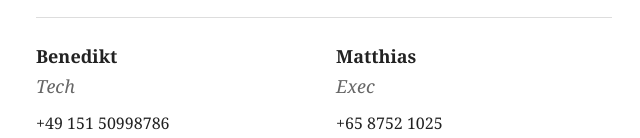
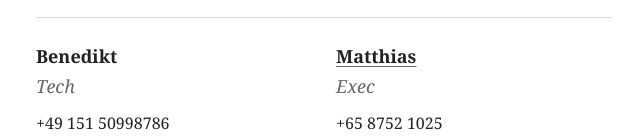
Before and after one commit to tokengeist/tokengeist.github.io, a plain HTML site: page jensen/index.html in a window 1280 px wide. Shown: the part 662-800 px from the top of the page, 316-956 px from the left. Drawn offline with Linux system fonts and the light colour scheme.

Commit message:
Link Matthias's name to paquari.com on /jensen
Co-Authored-By: Claude Opus 5.5 <noreply@anthropic.com>

```diff
--- a/jensen/index.html
+++ b/jensen/index.html
@@ -70,6 +70,15 @@
     text-decoration: none;
   }
   .contact a:hover { text-decoration: underline; }
+  .contact .name a {
+    display: inline;
+    font-size: inherit;
+    text-decoration: underline;
+    text-decoration-color: var(--muted);
+    text-decoration-thickness: 1px;
+    text-underline-offset: 3px;
+  }
+  .contact .name a:hover { text-decoration-color: currentColor; }
   h2 {
     font-size: .8rem;
     font-weight: normal;
@@ -108,7 +117,7 @@
       <a href="mailto:k@tokengeist.com">k@tokengeist.com</a>
     </div>
     <div class="contact">
-      <div class="name">Matthias</div>
+      <div class="name"><a href="https://paquari.com">Matthias</a></div>
       <div class="role">Exec</div>
       <a href="tel:+6587521025">+65 8752 1025</a>
       <a href="mailto:m@tokengeist.com">m@tokengeist.com</a>
```
